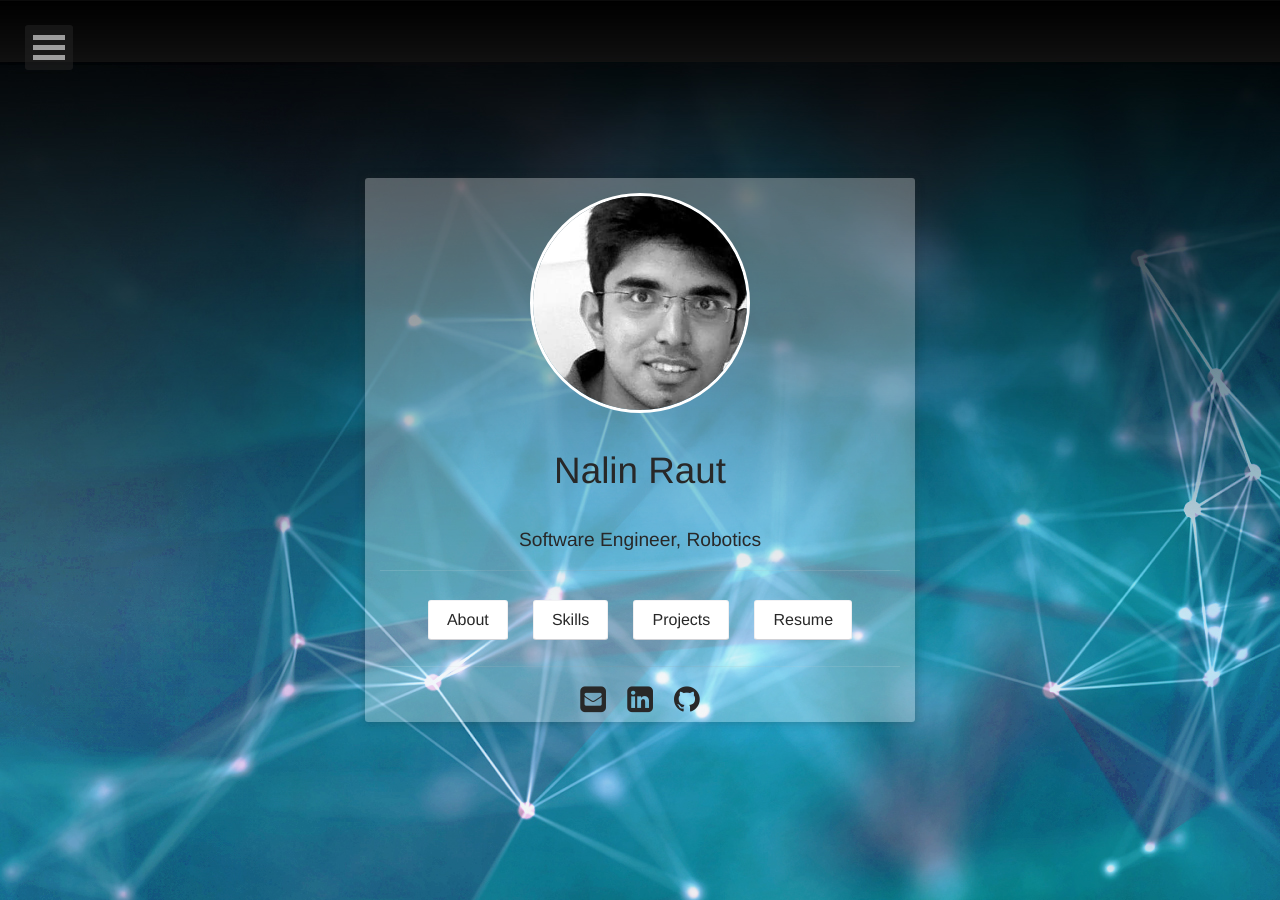
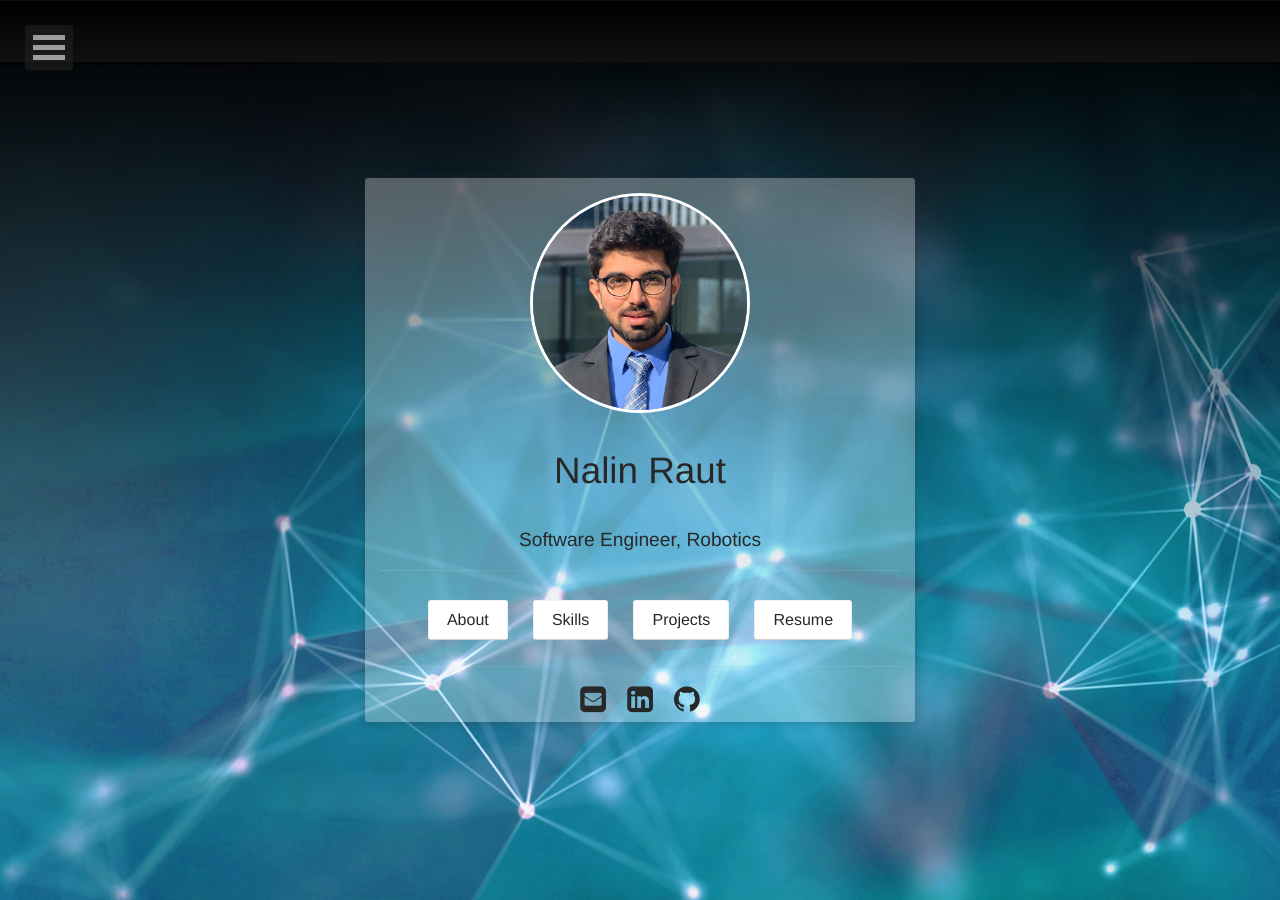
Before and after one commit to nalinraut/nalinraut.github.io, a Jekyll site: the page built from index.html, in a window 1280 px wide. Built offline with Jekyll 4.4.1, drawn with Linux system fonts in a browser that asks for light colours.

```diff
--- a/_config.yml
+++ b/_config.yml
@@ -4,7 +4,7 @@
 description:        Nalin Raut
 reading_time:       false
 words_per_minute:   200
-logo:               'assets/img/nr.jpg'
+logo:               'assets/img/nalinraut.png'
 background:         true
 tiled_bg:           false   # Set this true if you want to tile your background image, otherwise it will be covered
 locale:             en_US
--- /dev/null
+++ b/_layouts/progress.scss
@@ -0,0 +1,152 @@
+@import url(https://fonts.googleapis.com/css?family=PT+Sans);
+
+$font-family: 'PT Sans', sans-serif;
+
+$li-padding: 5px;
+
+// colors
+$background-color: #1a1a1a;
+$progressbar-title-color: #fff;
+
+$red: #c0392b;
+$blue: #1199ff;
+$purple: #9b59b6;
+$orange: #ffa500;
+$green: #27ae60;
+
+$animation-delay: .7s;
+
+@mixin border-radius($radius){
+  -webkit-border-radius: $radius;
+     -moz-border-radius: $radius;
+      -ms-border-radius: $radius;
+          border-radius: $radius;
+}
+
+*,
+*:before,
+*:after{
+  margin: 0;
+  padding: 0;
+  -webkit-box-sizing: border-box;
+  box-sizing: border-box;
+}
+
+html,body{
+  background: $background-color;
+  width: 100%;
+  height: 100%;
+  font-family: $font-family;
+}
+
+.skills-bar-container{
+  position: relative;
+  width: 40%;
+  min-width: 300px;
+  top: 50%;
+  left: 50%;
+  -webkit-transform: translate(-50%, -50%);
+  transform: translate(-50%, -50%);
+  list-style:none;
+
+  li{
+    position: relative;
+    width: 100%;
+    padding: $li-padding;
+    margin-bottom: 10px;
+
+    .progressbar-title{
+      color: $progressbar-title-color;
+
+      h3{
+        display: inline-block;
+      }
+      .percent{
+        position: absolute;
+        right: $li-padding;
+      }
+    }// end progressbar-title
+
+    .bar-container{
+      background: #555;
+      position: relative;
+      width: 100%;
+      height: 5px;
+      margin-top: 5px;
+      display: block;
+      @include border-radius(5px);
+
+      .progressbar{
+        position:absolute;
+        width:0%;
+        height: 100%;
+        @include border-radius(5px);
+
+        -webkit-animation-duration: 2s;
+        animation-duration: 2s;
+        -webkit-animation-timing-function: ease-out;
+        animation-timing-function: ease-out;
+        -webkit-animation-fill-mode: both;
+        animation-fill-mode: both;
+      }
+      #progress-html{
+        -webkit-animation-name: progress-html;
+        animation-name: progress-html;
+        -webkit-animation-delay: $animation-delay;
+        animation-delay: $animation-delay;
+      }
+
+      #progress-css{
+        -webkit-animation-name: progress-css;
+        animation-name: progress-css;
+        -webkit-animation-delay: $animation-delay*2;
+        animation-delay: $animation-delay*2;
+      }
+
+      #progress-javascript{
+        -webkit-animation-name: progress-javascript;
+        animation-name: progress-javascript;
+        -webkit-animation-delay:$animation-delay*3;
+        animation-delay: $animation-delay*3;
+      }
+
+      #progress-php{
+        -webkit-animation-name: progress-php;
+        animation-name: progress-php;
+        -webkit-animation-delay: $animation-delay*4;
+        animation-delay: $animation-delay*4;
+      }
+
+      #progress-angular{
+        -webkit-animation-name: progress-angular;
+        animation-name: progress-angular;
+        -webkit-animation-delay: $animation-delay*5;
+        animation-delay: $animation-delay*5;
+      }
+    }// end bar-container
+  }
+}
+
+.progressred{background-color:$red;}
+.progressblue{background-color:$blue;}
+.progresspurple{background-color:$purple;}
+.progressorange{background-color:$orange;}
+.progressgreen{background-color:$green;}
+
+@-webkit-keyframes progress-html{0%{width: 0%;} 100%{ width: 100%;}}
+@-webkit-keyframes progress-css{0%{width: 0%;} 100%{ width: 90%;}}
+@-webkit-keyframes progress-javascript{0%{width: 0%;} 100%{ width: 70%;}}
+@-webkit-keyframes progress-php{0%{width: 0%;} 100%{ width: 55%;}}
+@-webkit-keyframes progress-angular{0%{width: 0%;} 100%{ width: 65%;}}
+
+@-moz-keyframes progress-html{0%{width: 0%;} 100%{ width: 100%;}}
+@-moz-keyframes progress-css{0%{width: 0%;} 100%{ width: 90%;}}
+@-moz-keyframes progress-javascript{0%{width: 0%;} 100%{ width: 70%;}}
+@-moz-keyframes progress-php{0%{width: 0%;} 100%{ width: 55%;}}
+@-moz-keyframes progress-angular{0%{width: 0%;} 100%{ width: 65%;}}
+
+@keyframes progress-html{0%{width: 0%;} 100%{ width: 100%;}}
+@keyframes progress-css{0%{width: 0%;} 100%{ width: 90%;}}
+@keyframes progress-javascript{0%{width: 0%;} 100%{ width: 70%;}}
+@keyframes progress-php{0%{width: 0%;} 100%{ width: 55%;}}
+@keyframes progress-angular{0%{width: 0%;} 100%{ width: 65%;}}
```
Also changed, not shown: assets/img/nalinraut.png (added).
